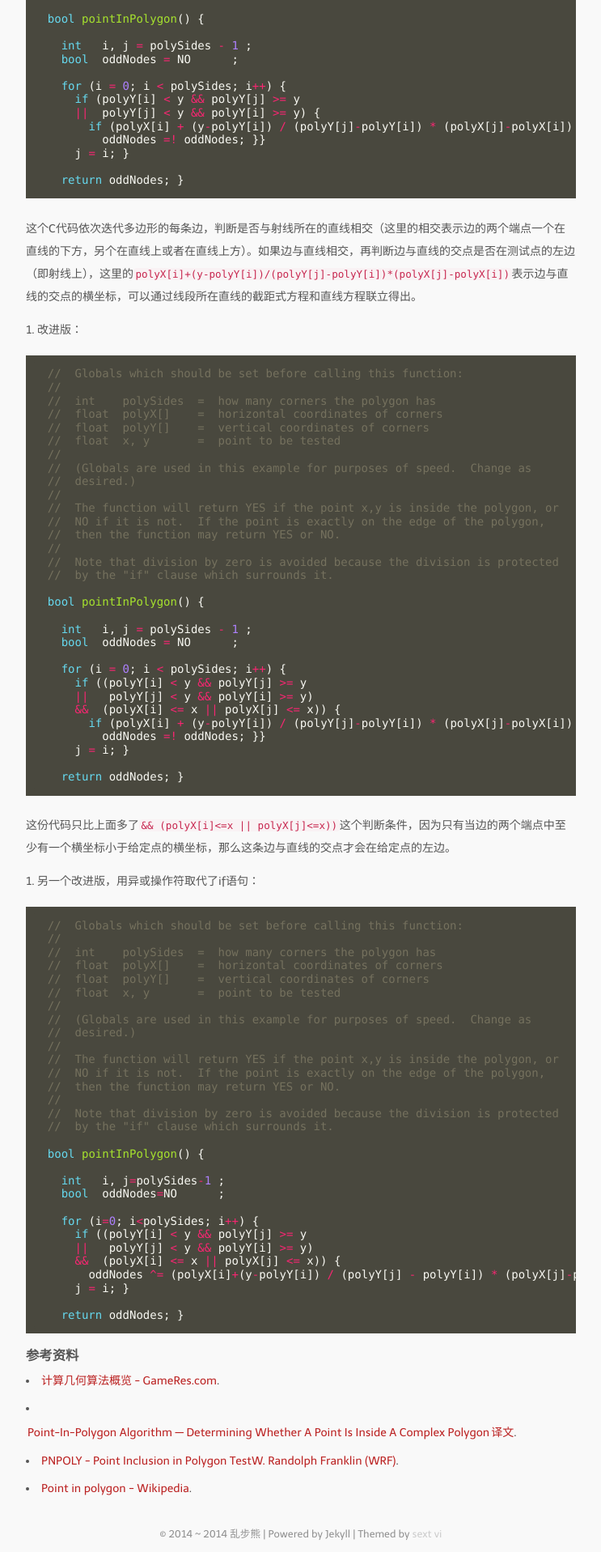
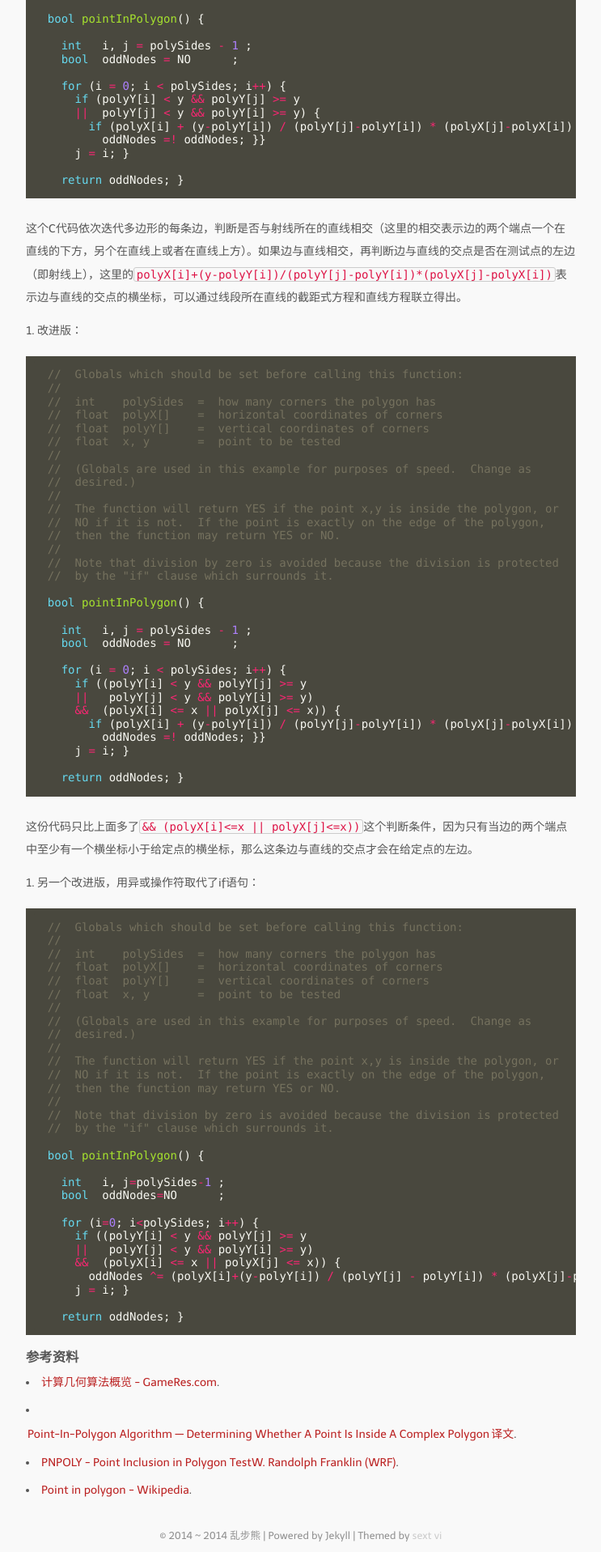
Before and after one commit to cocakuma/cocakuma.github.io, a Jekyll site: the page built from _posts/2014-04-19-point-in-polygon-ray-casting.md, in a window 1280 px wide. Shown: the part 2803-4720 px from the top of the page at 81% size, without its empty margins (268-1011 px from the left). Built offline with Jekyll 4.4.1, drawn with Linux system fonts in a browser that asks for light colours; some web fonts are replaced; Markdown is read by kramdown in place of the engine named in the settings; comment, search, counter and statistics services are not loaded.

Commit message:
modify css

```diff
--- a/media/css/style.css
+++ b/media/css/style.css
@@ -58,11 +58,12 @@ blockquote {
 
 code {
   padding: 0 .2em;
-  font-size: 90%;
-  color: #c7254e;
-  background-color: #f9f2f4;
+  /*font-size: 90%;*/
+  color: #DD1144;
+  background-color: #F8F8F8;
   white-space: nowrap;
-  border-radius: 4px;
+  border-radius: 3px;
+  border: 1px solid #CCC;
   font-family: Consolas,'DejaVu Sans Mono', monospace; }
 
 pre {
```
